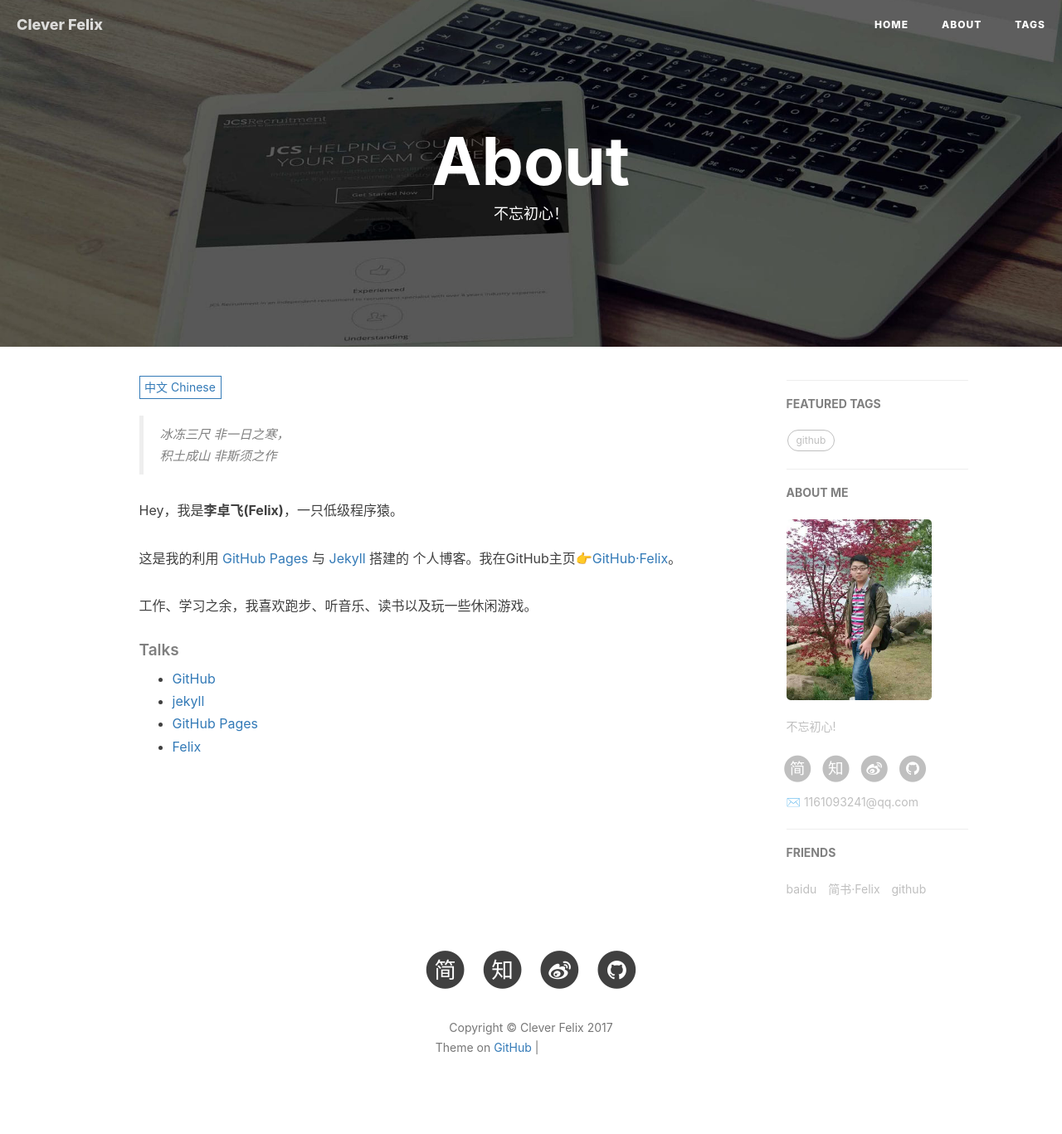
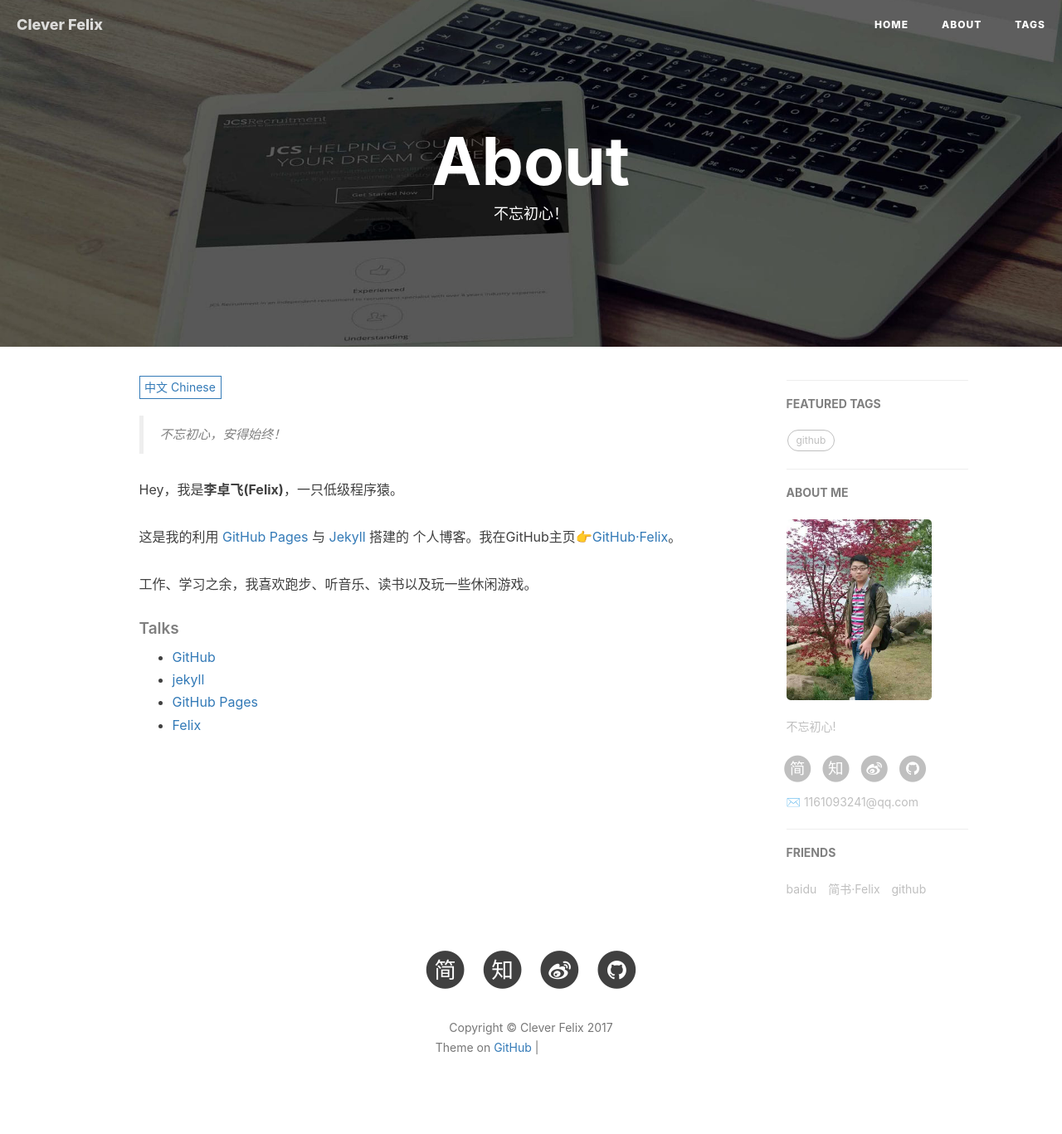
Before and after one commit to MichaelLZF/MichaelLZF.github.io, a Jekyll site: the page built from about.html, in a window 1280 px wide. Shown: the whole page at 83% size. Built offline with Jekyll 4.4.1, drawn with Linux system fonts in a browser that asks for light colours; nearby versions of some CDN libraries; comment, search, counter and statistics services are not loaded; grey boxes are pictures that could not be loaded.

Commit message:
update about

```diff
--- a/about.html
+++ b/about.html
@@ -15,8 +15,7 @@ header-img: "img/post-bg-rwd.jpg"
 <div class="zh post-container">
 
     <!--copied from markdown -->
-    <blockquote><p>冰冻三尺 非一日之寒，<br>
-    积土成山 非斯须之作</p></blockquote>
+    <blockquote><p>不忘初心，安得始终！</p></blockquote>
 
     <p>Hey，我是<strong>李卓飞(Felix)</strong>，一只低级程序猿。</p>
 
```
Also changed, not shown: other parts of about.html (+1 -2 lines).
